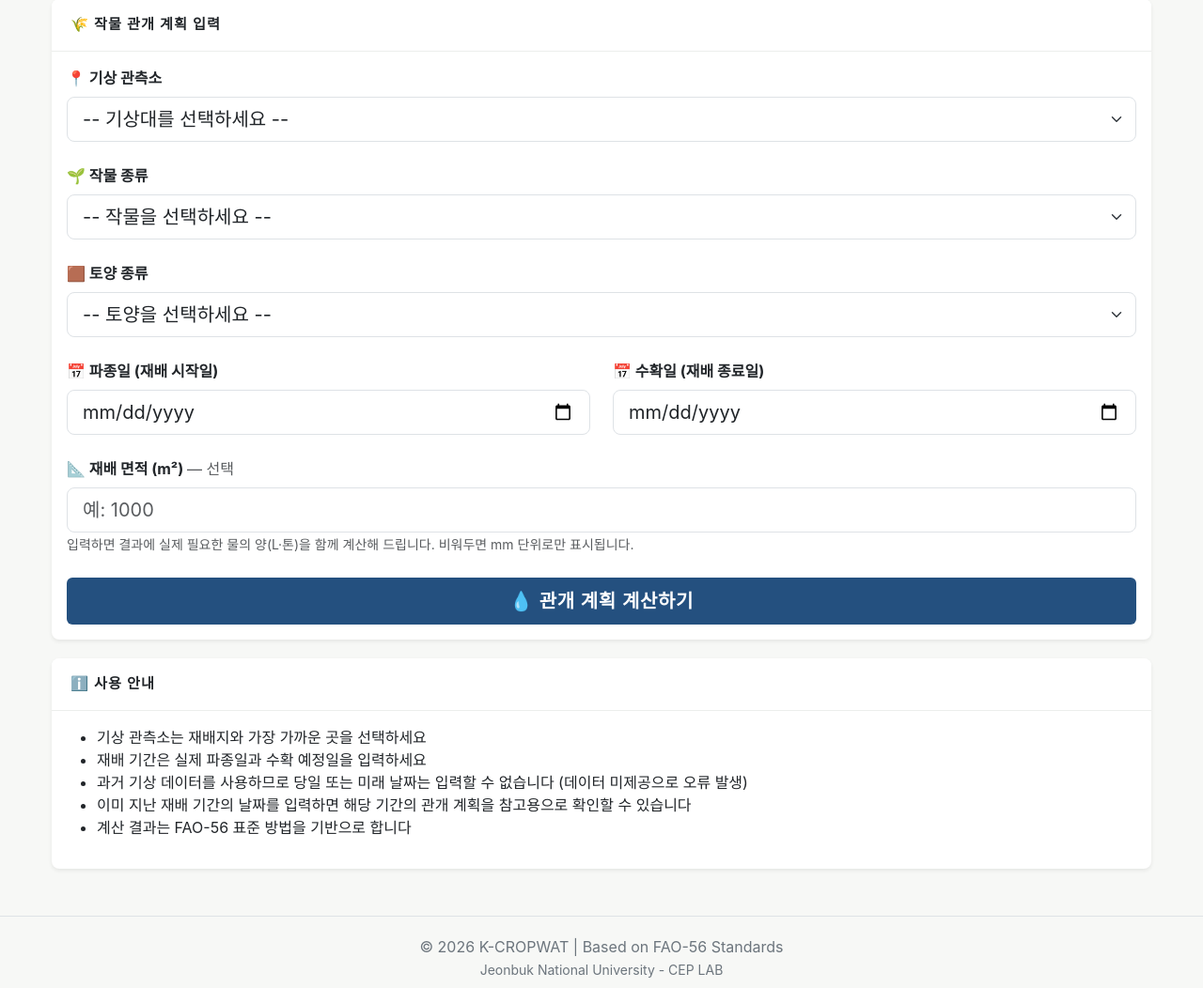
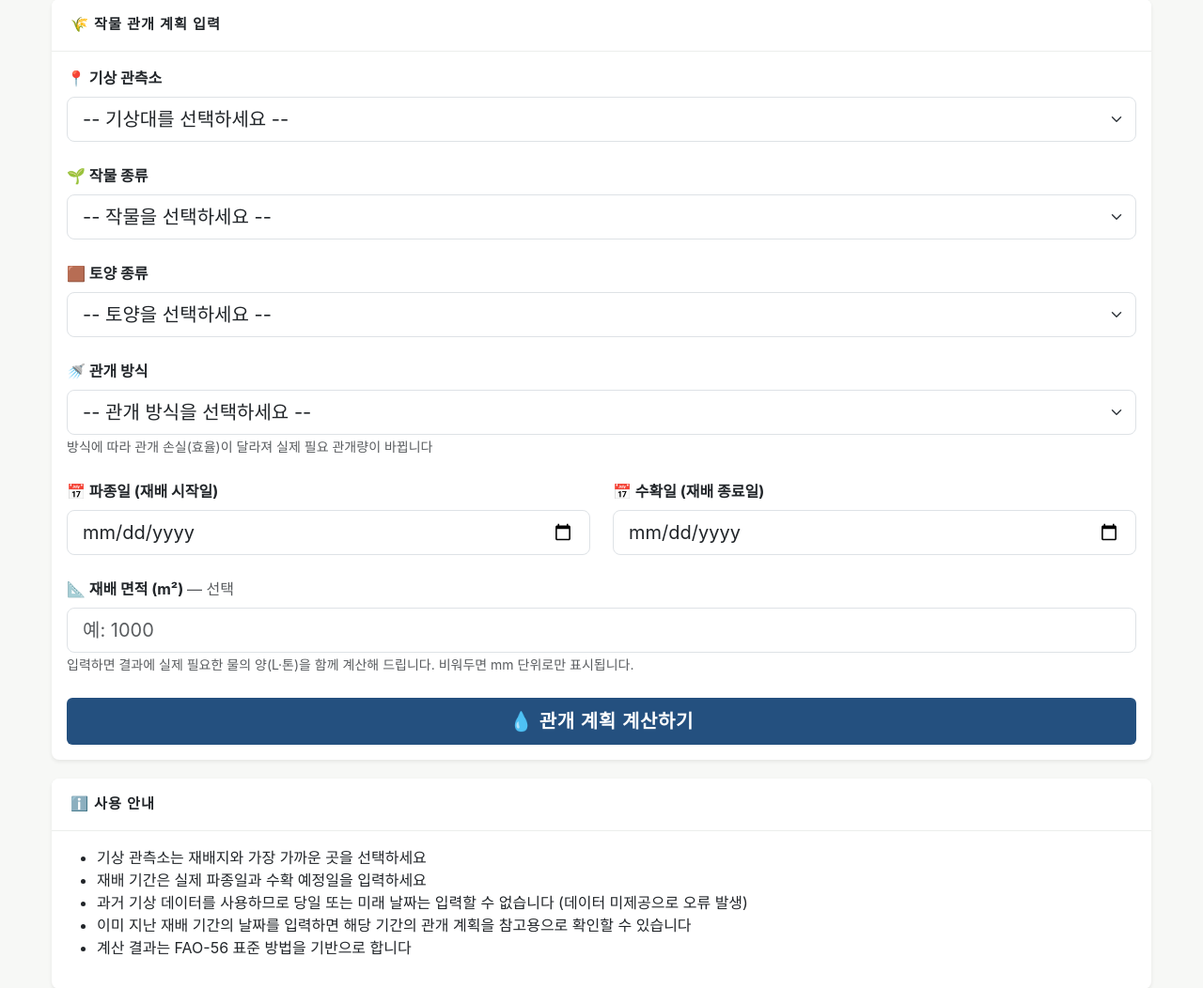
Before and after one commit to JBNUSFLEEHK/K_cropwat, a FastAPI app: page / in a window 1280 px wide. Shown: the part 89-1141 px from the top of the page at 94% size. Run offline with FastAPI, Linux system fonts and the light colour scheme; parts of the project's set-up code (start-up, migrations or seed data) failed here and were passed over.

Commit message:
Add required irrigation-method input driving field efficiency
Replace the hardcoded 70% field efficiency with a required method select
(drip 90% / sprinkler 75% / surface 55%). The chosen method's efficiency
flows into the scheduler and gross-irrigation figures, and the method name
is shown in the results Irrigation Settings.

Co-Authored-By: Claude Opus 4.8 <noreply@anthropic.com>

```diff
--- a/main.py
+++ b/main.py
@@ -14,6 +14,13 @@ from services.cropwat.irrigation_scheduler import IrrigationScheduler
 
 app = FastAPI(title="CROPWAT Web Service")
 templates = Jinja2Templates(directory="templates")
+
+# 관개 방식별 현장 적용 효율 (FAO 대표값): key -> (표시명, 효율 %)
+IRRIGATION_METHODS = {
+    'drip': ('점적(드립)', 90),
+    'sprinkler': ('스프링클러', 75),
+    'surface': ('지표관개(고랑·담수)', 55),
+}
 
 
 def load_json_data(filename: str):
@@ -54,6 +61,7 @@ async def calculate(
         soil_id: str = Form(...),
         planting_date: str = Form(...),
         harvest_date: str = Form(...),
+        irrigation_method: str = Form(...),  # 관개 방식 (필수)
         field_area: str = Form("")  # 재배 면적 (m², 선택 입력)
 ):
     """CROPWAT 계산 실행"""
@@ -128,7 +136,12 @@ async def calculate(
         # 5. 관개 스케줄 계산
         rainfall_series = [w['rainfall'] for w in weather_data]
 
-        scheduler = IrrigationScheduler(crop, soil)
+        # 관개 방식 → (표시명, 현장 효율 %) 매핑
+        method_name, method_eff = IRRIGATION_METHODS.get(
+            irrigation_method, IRRIGATION_METHODS['sprinkler']
+        )
+
+        scheduler = IrrigationScheduler(crop, soil, options={'field_efficiency': method_eff})
         schedule = scheduler.calculate_irrigation_schedule(
             etc_series=etc_results,
             rainfall_series=rainfall_series,
@@ -173,7 +186,8 @@ async def calculate(
             "options": {
                 "depletion_level": round(scheduler.depletion_fraction * 100),
                 "application": "Refill to field capacity",
-                "field_efficiency": 70
+                "field_efficiency": method_eff,
+                "method_name": method_name
             }
         })
 
--- a/templates/index.html
+++ b/templates/index.html
@@ -52,6 +52,18 @@
                     </option>
                     {% endfor %}
                 </select>
+            </div>
+
+            <!-- 관개 방식 -->
+            <div class="mb-4">
+                <label for="irrigation_method" class="form-label fw-bold">🚿 관개 방식</label>
+                <select class="form-select form-select-lg" id="irrigation_method" name="irrigation_method" required>
+                    <option value="">-- 관개 방식을 선택하세요 --</option>
+                    <option value="drip">점적(드립) — 효율 90%</option>
+                    <option value="sprinkler">스프링클러 — 효율 75%</option>
+                    <option value="surface">지표관개(고랑·담수) — 효율 55%</option>
+                </select>
+                <small class="form-text text-muted">방식에 따라 관개 손실(효율)이 달라져 실제 필요 관개량이 바뀝니다</small>
             </div>
 
             <!-- 재배 기간 -->
--- a/templates/results.html
+++ b/templates/results.html
@@ -94,6 +94,7 @@
                     <strong>Application:</strong> {{ options.application }}<br>
                 </div>
                 <div class="col-md-4">
+                    <strong>Method:</strong> {{ options.method_name }}<br>
                     <strong>Field eff.</strong> {{ options.field_efficiency }}%
                 </div>
             </div>
```
